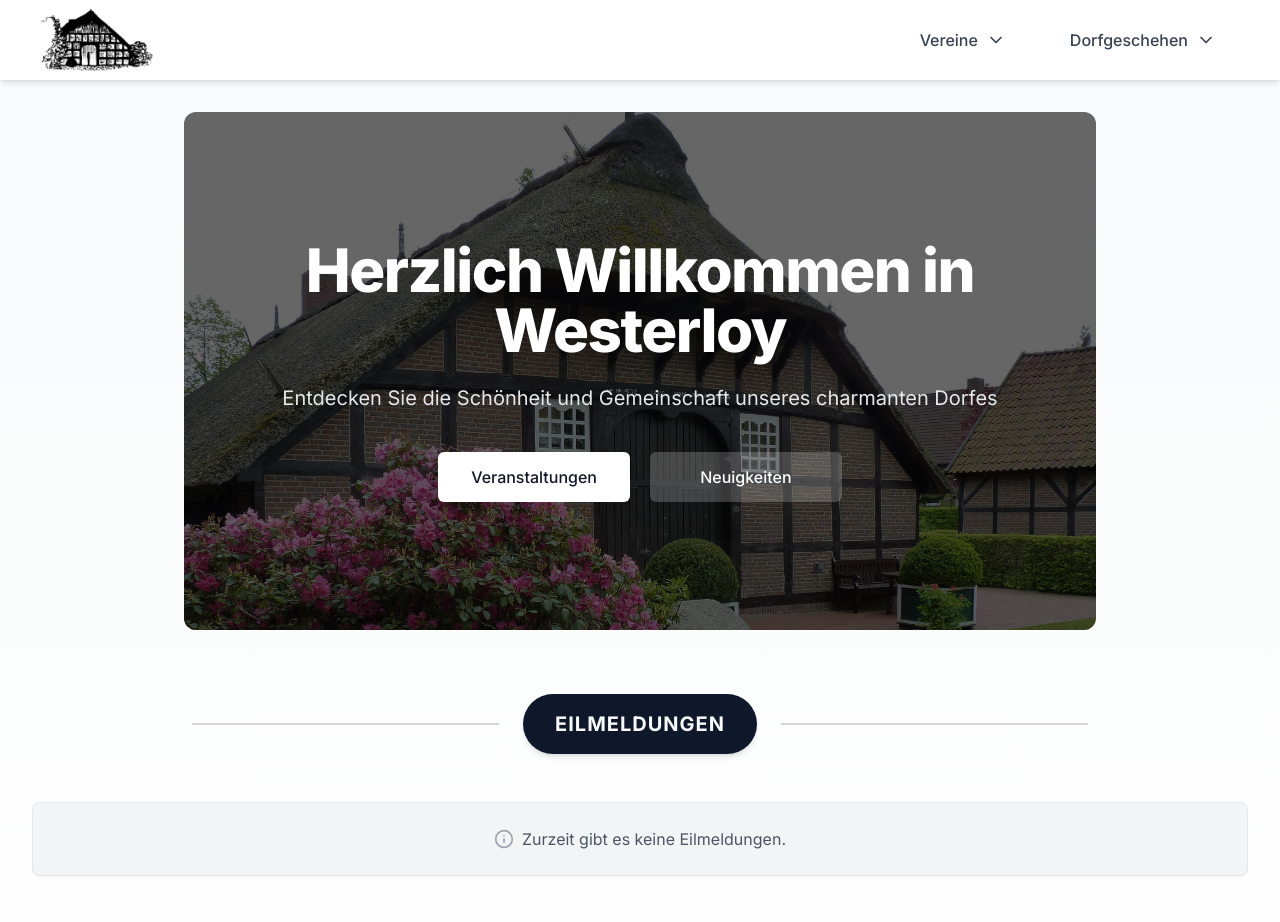
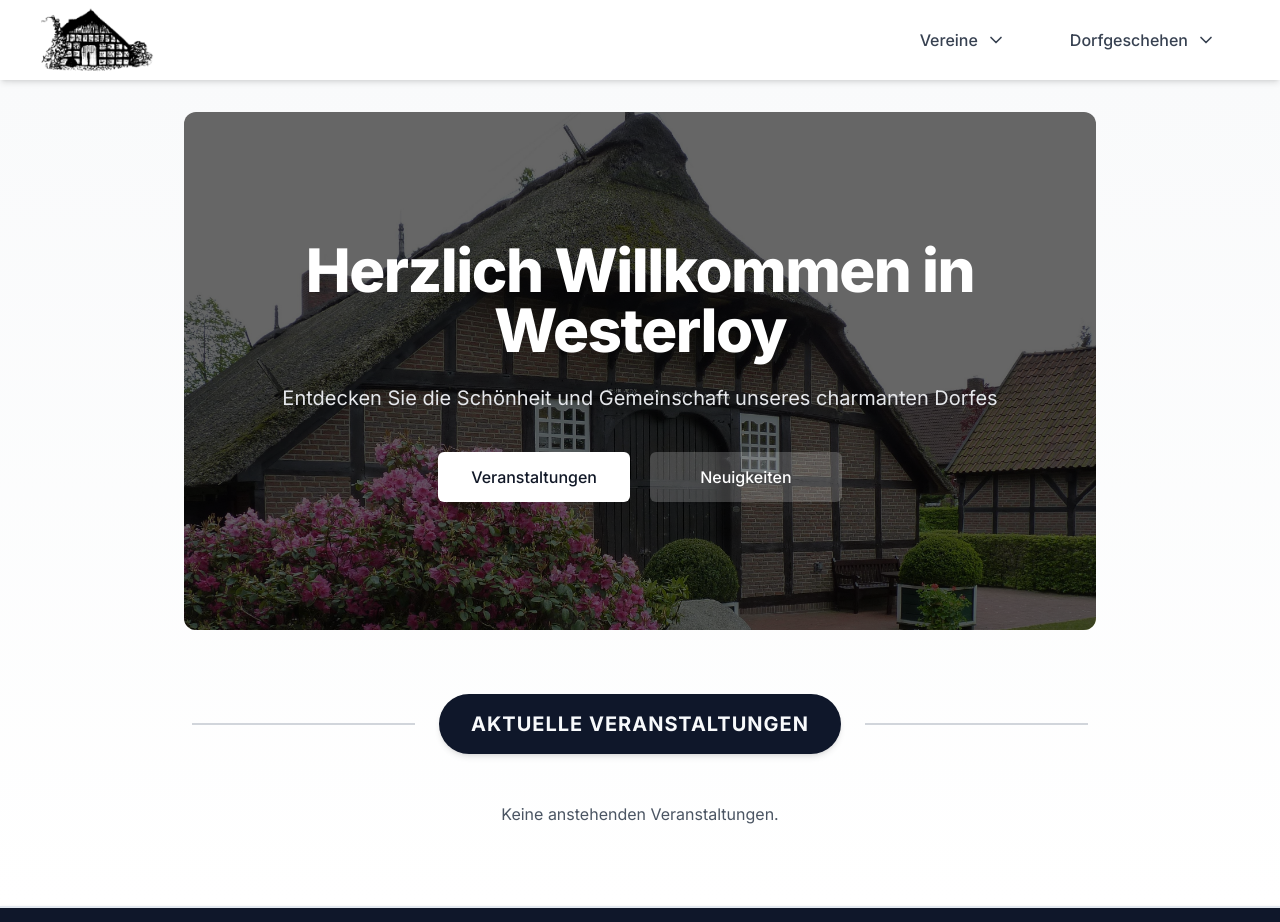
Before and after one commit to Pudl0/westerloy, a Next.js app: page / in a window 1280 px wide. Shown: the top 922 px of the page. Built offline with nearby package versions, Linux system fonts and the light colour scheme.

Commit message:
removing breaking news completely when there are no news present

```diff
--- a/src/app/page.tsx
+++ b/src/app/page.tsx
@@ -14,16 +14,18 @@ export default function Home() {
       <main className="container mx-auto px-4 py-8 sm:px-6 lg:px-8">
         <DashboardHeader />
 
+        {breakingNews.length > 0 && (
           <section className="mb-12 mt-16">
             <DashboardDivider title="Eilmeldungen" />
             <div className="mt-6">
-            <Suspense fallback={<BreakingNewsSkeleton newsCount={breakingNews.length || 1} />}>
+              <Suspense fallback={<BreakingNewsSkeleton newsCount={breakingNews.length} />}>
                 <BreakingNews news={breakingNews} />
               </Suspense>
             </div>
           </section>
+        )}
 
-        <section className="mb-12">
+        <section className={`mb-12 ${breakingNews.length === 0 ? 'mt-16' : ''}`}>
           <DashboardDivider title="Aktuelle Veranstaltungen" />
           <div className="mt-6">
             <Suspense fallback={<EventDashboardSkeleton />}>
```
Lines whose indentation alone changed are shown as unchanged.
